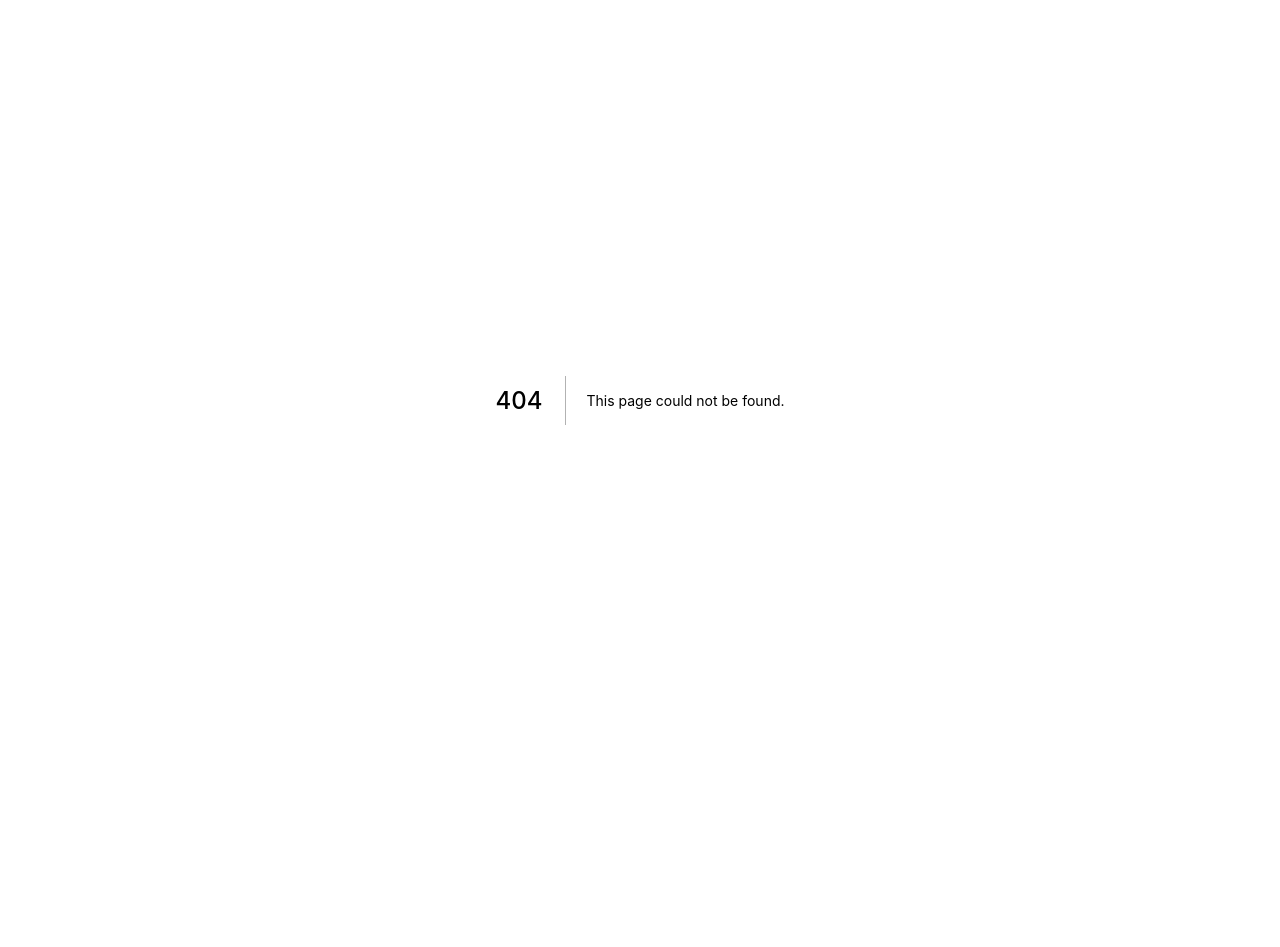
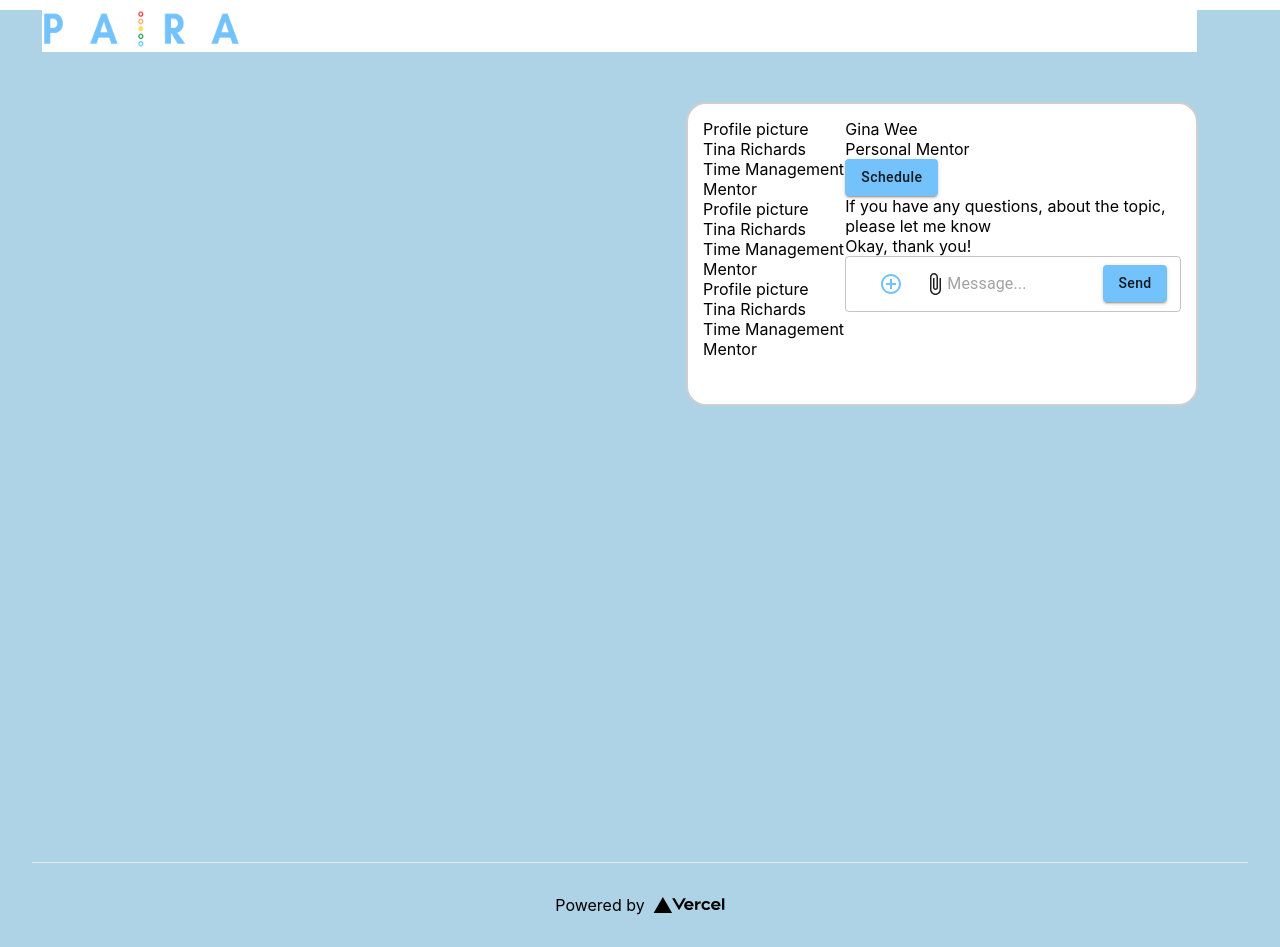
Before and after one commit to chrisreadscode/paira, a Next.js app: page /student/message in a window 1280 px wide. Before the commit this address had no page. Before the commit the page ends 800 px from the top, so only its background shows below. Built offline with nearby package versions, Linux system fonts and the light colour scheme.

Commit message:
add message page (content skeleton)

```diff
--- /dev/null
+++ b/components/MentorCardMessage.js
@@ -0,0 +1,9 @@
+export default function MentorCardMessage() {
+    return (
+      <div>
+        Profile picture
+        <div>Tina Richards</div>
+        <div>Time Management Mentor</div>
+      </div>
+    );
+  }
--- /dev/null
+++ b/components/MessageTopBar.js
@@ -0,0 +1,15 @@
+import Button from "@mui/material/Button"
+
+export default function MessageTopBar() {
+  return (
+    <div>
+      <div>
+        <div>Gina Wee</div>
+        <div>Personal Mentor</div>
+      </div>
+      <Button href="/student/schedule" variant="contained">
+        Schedule
+      </Button>
+    </div>
+  );
+}
--- /dev/null
+++ b/pages/student/message.js
@@ -0,0 +1,57 @@
+import styles from "../../styles/Login.module.css";
+import _Head from "../../components/_Head.js";
+import Header from "../../components/Header.js";
+import Footer from "../../components/Footer.js";
+import MentorCardMessage from "../../components/MentorCardMessage";
+import MessageTopBar from "../../components/MessageTopBar";
+import AddCircleOutlineIcon from "@mui/icons-material/AddCircleOutline";
+import AttachFileIcon from "@mui/icons-material/AttachFile";
+import Button from "@mui/material/Button";
+import TextField from "@mui/material/TextField";
+
+export default function Message() {
+  return (
+    <div>
+      <_Head />
+      <div className={styles.container}>
+        <Header />
+        <main className={styles.main}>
+          <div id={styles.box} style={{ display: "flex" }}>
+            <div style={{ display: "flex", flexDirection: "column" }}>
+              <MentorCardMessage />
+              <MentorCardMessage />
+              <MentorCardMessage />
+            </div>
+            <div style={{ display: "flex", flexDirection: "column" }}>
+              <MessageTopBar />
+              <div>
+                <div>
+                  If you have any questions, about the topic, please let me know
+                </div>
+                <div>Okay, thank you!</div>
+              </div>
+              <div>
+                <TextField
+                  placeholder="Message..."
+                  InputProps={{
+                    startAdornment: (
+                      <>
+                        <Button>
+                          <AddCircleOutlineIcon />
+                        </Button>
+                        <AttachFileIcon />
+                      </>
+                    ),
+                    endAdornment: <Button variant="contained">Send</Button>,
+                  }}
+                ></TextField>
+              </div>
+              {/* messages */}
+            </div>
+          </div>
+        </main>
+        <Footer />
+      </div>
+    </div>
+  );
+}
--- a/pages/student/schedule.js
+++ b/pages/student/schedule.js
@@ -36,7 +36,7 @@ export default function Schedule() {
                 <ToggleButton>1 hour</ToggleButton>
               </div>
             </ToggleButtonGroup>
-            {/* Please kindly remove the /meet to see the alternative calendly presentation */}
+            {/* Please kindly remove the /meet in the link below to see the alternative calendly presentation */}
             <InlineWidget url="https://calendly.com/rcreadii/meet" />
           </div>
         </main>
```
